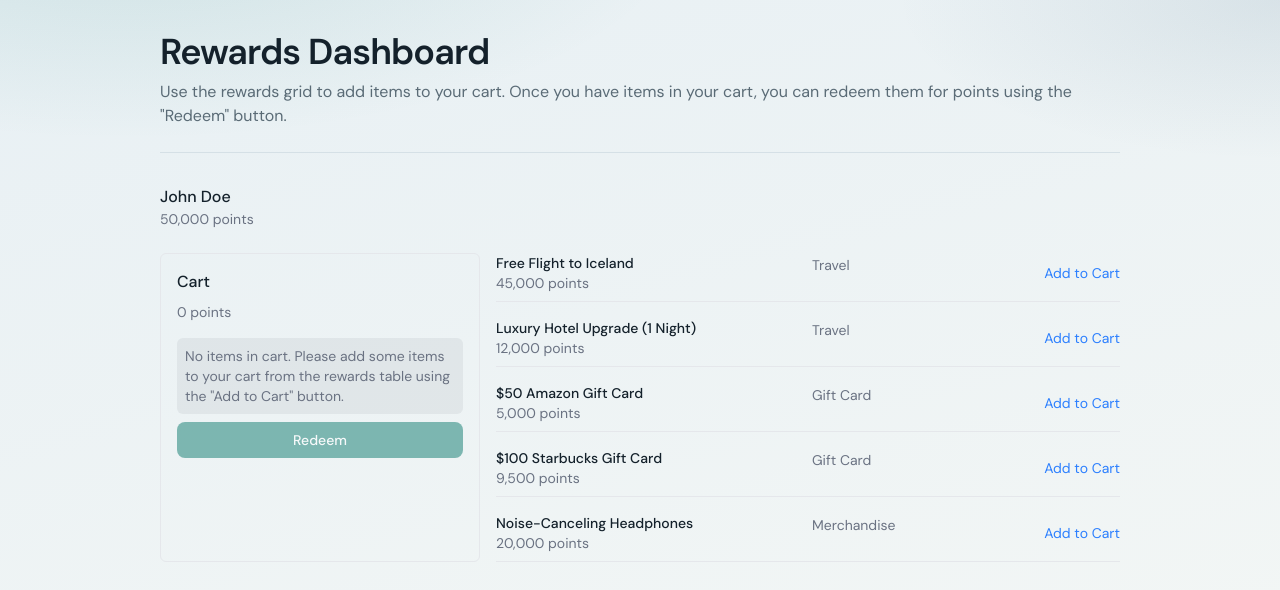
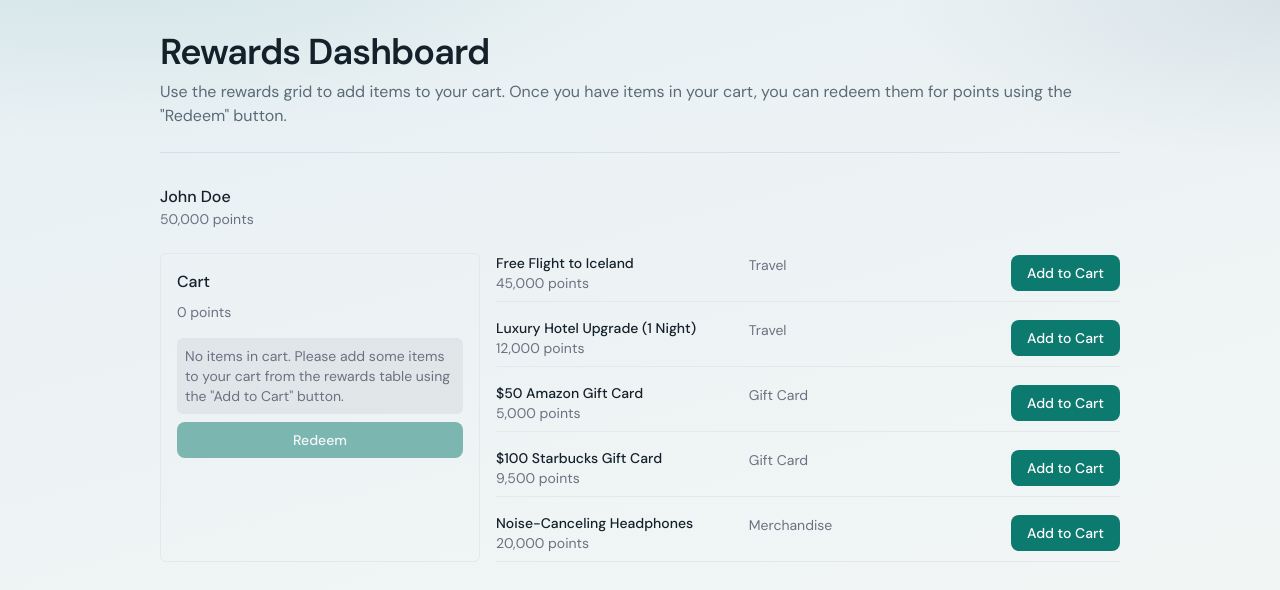
Before and after one commit to raphaellopes/live-rewards-dashboard, a React (Vite) app: page / in a window 1280 px wide. Shown: the top 590 px of the page. Built offline with nearby package versions, Linux system fonts and the light colour scheme.

Commit message:
improve UI

```diff
--- a/src/components/reward-grid.tsx
+++ b/src/components/reward-grid.tsx
@@ -17,7 +17,7 @@ const RewardItem: FC<RewardItemProps> = ({
   onAddToCart,
   isAddToCartDisabled = false,
 }) => (
-  <div className="grid grid-cols-4 gap-2 border-b border-gray-200 pb-2">
+  <div className="grid grid-cols-5 gap-2 border-b border-gray-200 pb-2">
     <div className="col-span-2 flex flex-col">
       <span className="text-sm font-medium">{name}</span>
       <span className="text-sm text-gray-500">{formatPoints(cost)}</span>
@@ -27,12 +27,12 @@ const RewardItem: FC<RewardItemProps> = ({
         {CATEGORY_NAME_MAP[category]}
       </span>
     </div>
-    <div className="col-span-1 flex items-center justify-end gap-2">
+    <div className="col-span-2 flex flex-col-reverse md:flex-row items-center justify-end gap-2">
       {isAddToCartDisabled && (
-        <span className="text-sm text-red-500">Insufficient points</span>
+        <span className="text-xs text-red-500">Insufficient points</span>
       )}
       <button
-        className="text-sm text-blue-500 disabled:opacity-50 disabled:cursor-not-allowed"
+        className="btn btn-primary"
         disabled={isAddToCartDisabled}
         onClick={() => onAddToCart?.(id)}
       >
```
